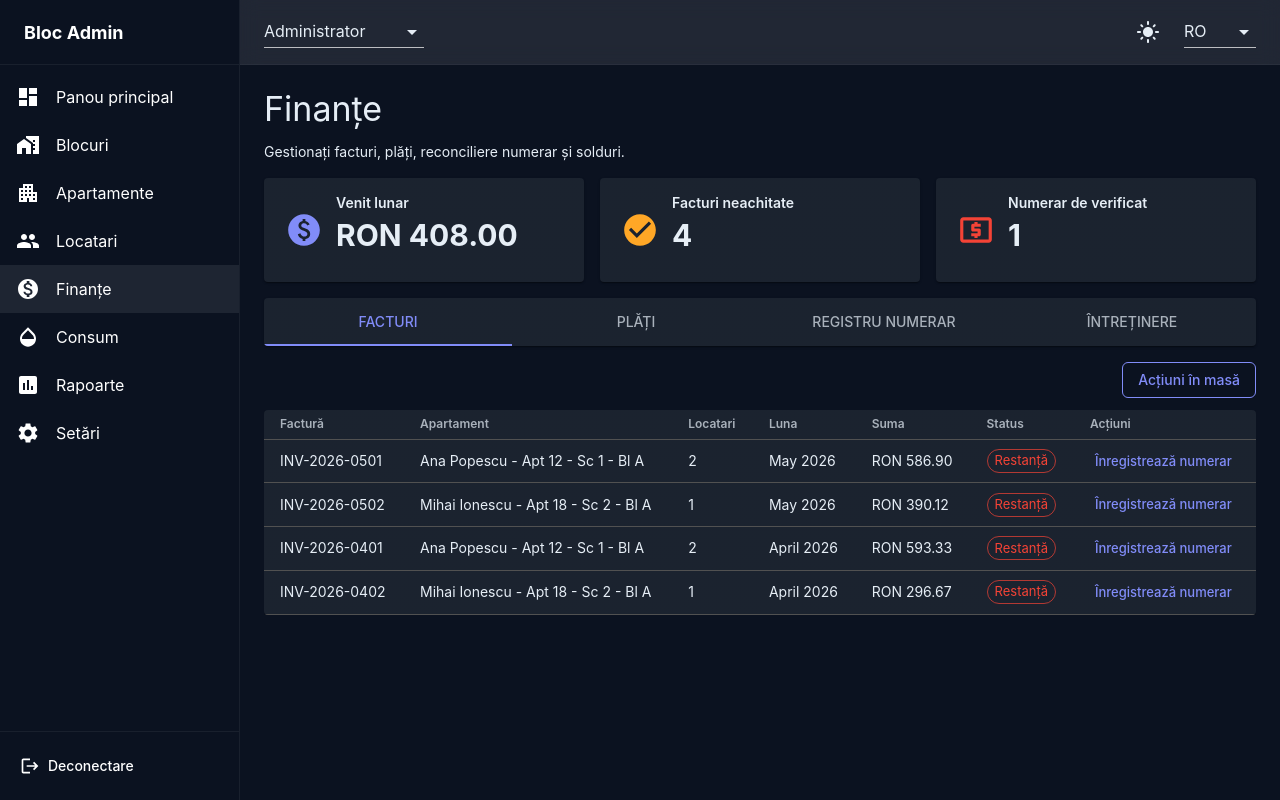
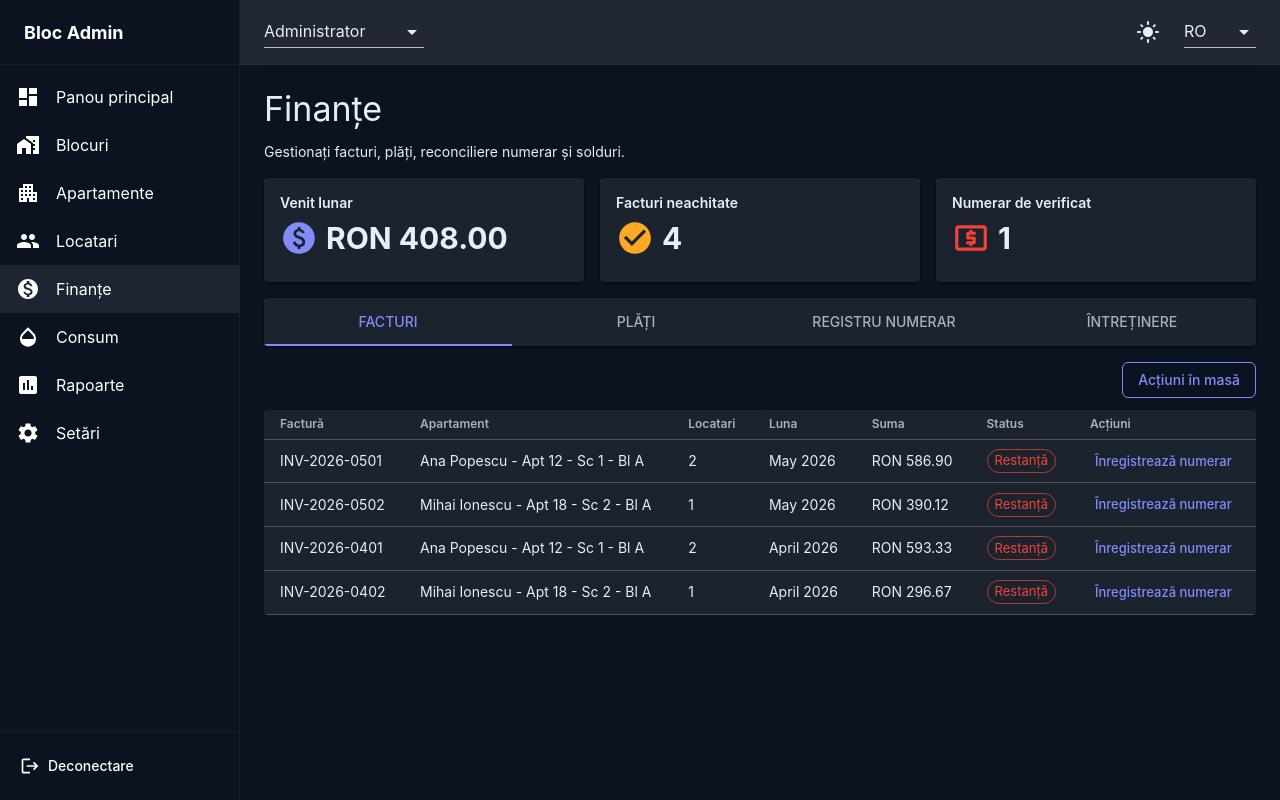
Before and after one commit to odiatlov/bloc-admin-ui, a React (Vite) app: page /admin/finance in a window 1280 px wide. Built offline with nearby package versions, Linux system fonts and the light colour scheme.

Commit message:
Align quick actions

```diff
--- a/src/components/shared/MetricCard.tsx
+++ b/src/components/shared/MetricCard.tsx
@@ -15,40 +15,21 @@ type MetricCardProps = {
 const MetricCard: React.FC<MetricCardProps> = ({ badge, children, icon, label, secondary, value }) => (
   <Paper
     sx={{
-      p: { xs: 1.5, sm: 2 },
-      minHeight: children || badge ? { xs: 112, sm: 136 } : { xs: 92, sm: 104 },
+      p: { xs: 1.25, sm: 2 },
+      minHeight: children || badge ? { xs: 112, sm: 136 } : { xs: 72, sm: 104 },
       height: '100%',
       boxSizing: 'border-box',
       maxWidth: '100%',
       overflow: 'hidden',
-      display: icon ? 'flex' : 'grid',
-      alignItems: icon ? 'flex-start' : undefined,
-      alignContent: icon ? undefined : children || badge ? 'space-between' : 'start',
-      gap: children || badge ? { xs: 1, sm: 1.25 } : 1,
+      display: 'grid',
+      alignContent: children || badge ? 'space-between' : 'start',
+      gap: children || badge ? { xs: 1, sm: 1.25 } : { xs: 0.75, sm: 1 },
     }}
   >
-    {icon && (
-      <Box
-        sx={{
-          display: 'flex',
-          alignSelf: 'stretch',
-          alignItems: 'center',
-          justifyContent: 'center',
-          width: { xs: 40, sm: 48 },
-          flex: '0 0 auto',
-          '& .MuiSvgIcon-root': {
-            fontSize: { xs: '2rem', sm: '2.375rem' },
-          },
-        }}
-      >
-        {icon}
-      </Box>
-    )}
     <Box
       sx={{
         minWidth: 0,
         maxWidth: '100%',
-        flex: icon ? '1 1 auto' : undefined,
         display: 'grid',
         alignContent: children || badge ? 'space-between' : 'start',
         gap: children || badge ? { xs: 1, sm: 1.25 } : 1,
@@ -59,9 +40,33 @@ const MetricCard: React.FC<MetricCardProps> = ({ badge, children, icon, label, s
           {label}
         </Typography>
       </Box>
-      <Box sx={{ minWidth: 0 }}>
+      <Box sx={{ minWidth: 0, display: 'flex', alignItems: 'center', gap: 1 }}>
+        {icon && (
+          <Box
+            sx={{
+              display: 'flex',
+              alignItems: 'center',
+              justifyContent: 'center',
+              flex: '0 0 auto',
+              '& .MuiSvgIcon-root': {
+                fontSize: { xs: '2rem', sm: '2.375rem' },
+              },
+            }}
+          >
+            {icon}
+          </Box>
+        )}
         {value !== undefined && value !== null && (
-          <Typography variant="h4" sx={{ fontSize: { xs: '1.25rem', sm: '1.875rem' }, fontWeight: 700, lineHeight: 1.12, overflowWrap: 'anywhere' }}>
+          <Typography
+            variant="h4"
+            sx={{
+              fontSize: { xs: '1.25rem', sm: '1.5rem', lg: '1.875rem' },
+              fontWeight: 700,
+              lineHeight: 1.12,
+              minWidth: 0,
+              whiteSpace: 'nowrap',
+            }}
+          >
             {value}
           </Typography>
         )}
--- a/src/pages/Apartments/components/ApartmentManagement.tsx
+++ b/src/pages/Apartments/components/ApartmentManagement.tsx
@@ -265,7 +265,7 @@ const ApartmentManagement: React.FC<ApartmentManagementProps> = ({ hideScopeFilt
               </Select>
             </FormControl>
           </Box>
-          <Box sx={{ display: 'flex', justifyContent: 'flex-end', ml: { md: 'auto' } }}>
+          <Box sx={{ display: 'flex', justifyContent: 'flex-end', ml: { sm: 'auto' } }}>
             <Button startIcon={<AddIcon />} variant="contained" onClick={openAddApartmentDialog} sx={{ whiteSpace: 'nowrap' }}>
               {t('apartments.setup.addApartment')}
             </Button>
--- a/src/pages/Consumption/components/ConsumptionSections.tsx
+++ b/src/pages/Consumption/components/ConsumptionSections.tsx
@@ -62,7 +62,8 @@ const ConsumptionSections: React.FC<ConsumptionSectionsProps> = ({ mode }) => {
 
   return (
     <Box sx={{ display: 'grid', gap: 2 }}>
-      <Paper sx={{ p: 2, display: 'flex', justifyContent: 'space-between', gap: 2, flexWrap: 'wrap' }}>
+      <Paper sx={{ p: 2, display: 'flex', alignItems: 'center', justifyContent: 'space-between', gap: 2, flexWrap: 'wrap' }}>
+        <Box sx={{ display: 'flex', alignItems: 'center', gap: 1.5, flexWrap: 'wrap' }}>
           {mode !== 'resident' ? (
             <FormControl size="small" sx={{ minWidth: 180 }}>
               <InputLabel>{t('residents.filters.block')}</InputLabel>
@@ -78,11 +79,14 @@ const ConsumptionSections: React.FC<ConsumptionSectionsProps> = ({ mode }) => {
           ) : (
             <Typography variant="h6">{t('consumption.resident.history')}</Typography>
           )}
+        </Box>
+        <Box sx={{ display: 'flex', alignItems: 'center', justifyContent: 'flex-end', gap: 1, flexWrap: 'wrap', ml: { sm: 'auto' } }}>
           {canEditReadings && (
             <Button variant="contained" onClick={() => setSubmitOpen(true)}>
               {mode === 'resident' ? t('consumption.actions.submitIndex') : t('consumption.actions.addReading')}
             </Button>
           )}
+        </Box>
       </Paper>
 
       <ResponsiveDataView
--- a/src/pages/Reports/components/ReportGenerator.tsx
+++ b/src/pages/Reports/components/ReportGenerator.tsx
@@ -26,7 +26,8 @@ const ReportGenerator: React.FC = () => {
   return (
     <Box sx={{ display: 'grid', gap: 2 }}>
       <Paper sx={{ p: 2 }}>
-        <Box sx={{ display: 'flex', gap: 1.5, flexWrap: 'wrap', alignItems: 'center' }}>
+        <Box sx={{ display: 'flex', gap: 1.5, flexWrap: 'wrap', alignItems: 'center', justifyContent: 'space-between' }}>
+          <Box sx={{ display: 'flex', gap: 1.5, flexWrap: 'wrap', alignItems: 'center' }}>
           <FormControl size="small" sx={{ minWidth: 160 }}>
             <InputLabel>{t('reports.filters.month')}</InputLabel>
             <Select label={t('reports.filters.month')} value={month} onChange={(event: SelectChangeEvent) => setMonth(event.target.value)}>
@@ -48,7 +49,8 @@ const ReportGenerator: React.FC = () => {
               ))}
             </Select>
           </FormControl>
-          <Box sx={{ display: 'flex', gap: 1.5, flexWrap: 'wrap', alignItems: 'center' }}>
+          </Box>
+          <Box sx={{ display: 'flex', gap: 1.5, flexWrap: 'wrap', alignItems: 'center', justifyContent: 'flex-end', ml: { sm: 'auto' } }}>
             <Button startIcon={<PreviewIcon />} variant="outlined">
               {t('reports.actions.preview')}
             </Button>
--- a/src/pages/Residents/components/ResidentsOverview.tsx
+++ b/src/pages/Residents/components/ResidentsOverview.tsx
@@ -131,7 +131,8 @@ const ResidentsOverview: React.FC = () => {
 
   return (
     <Box sx={{ display: 'grid', gap: 2 }}>
-      <Paper sx={{ p: 2, display: 'flex', gap: 2, alignItems: 'center', flexWrap: 'wrap' }}>
+      <Paper sx={{ p: 2, display: 'flex', gap: 2, alignItems: 'center', justifyContent: 'space-between', flexWrap: 'wrap' }}>
+        <Box sx={{ display: 'flex', gap: 1.5, alignItems: 'center', flexWrap: 'wrap' }}>
           <FormControl size="small" sx={{ minWidth: 160 }}>
             <InputLabel>{t('residents.filters.block')}</InputLabel>
             <Select label={t('residents.filters.block')} value={blockFilter} onChange={(event: SelectChangeEvent) => setBlockFilter(event.target.value)}>
@@ -157,8 +158,9 @@ const ResidentsOverview: React.FC = () => {
               <MenuItem value="overdue">{t('status.financial.overdue')}</MenuItem>
             </Select>
           </FormControl>
+        </Box>
 
-        <Box sx={{ display: 'flex', gap: 1, flexWrap: 'wrap', ml: { sm: 'auto' } }}>
+        <Box sx={{ display: 'flex', gap: 1, flexWrap: 'wrap', justifyContent: 'flex-end', ml: { sm: 'auto' } }}>
           <Button startIcon={<PersonAddIcon />} variant="contained" onClick={() => setIsAddDialogOpen(true)}>
             {t('residents.actions.addResident')}
           </Button>
```
Also changed, not shown: src/pages/Blocks/BlockContext.tsx (+9 -5 lines). Lines whose indentation alone changed are shown as unchanged.
